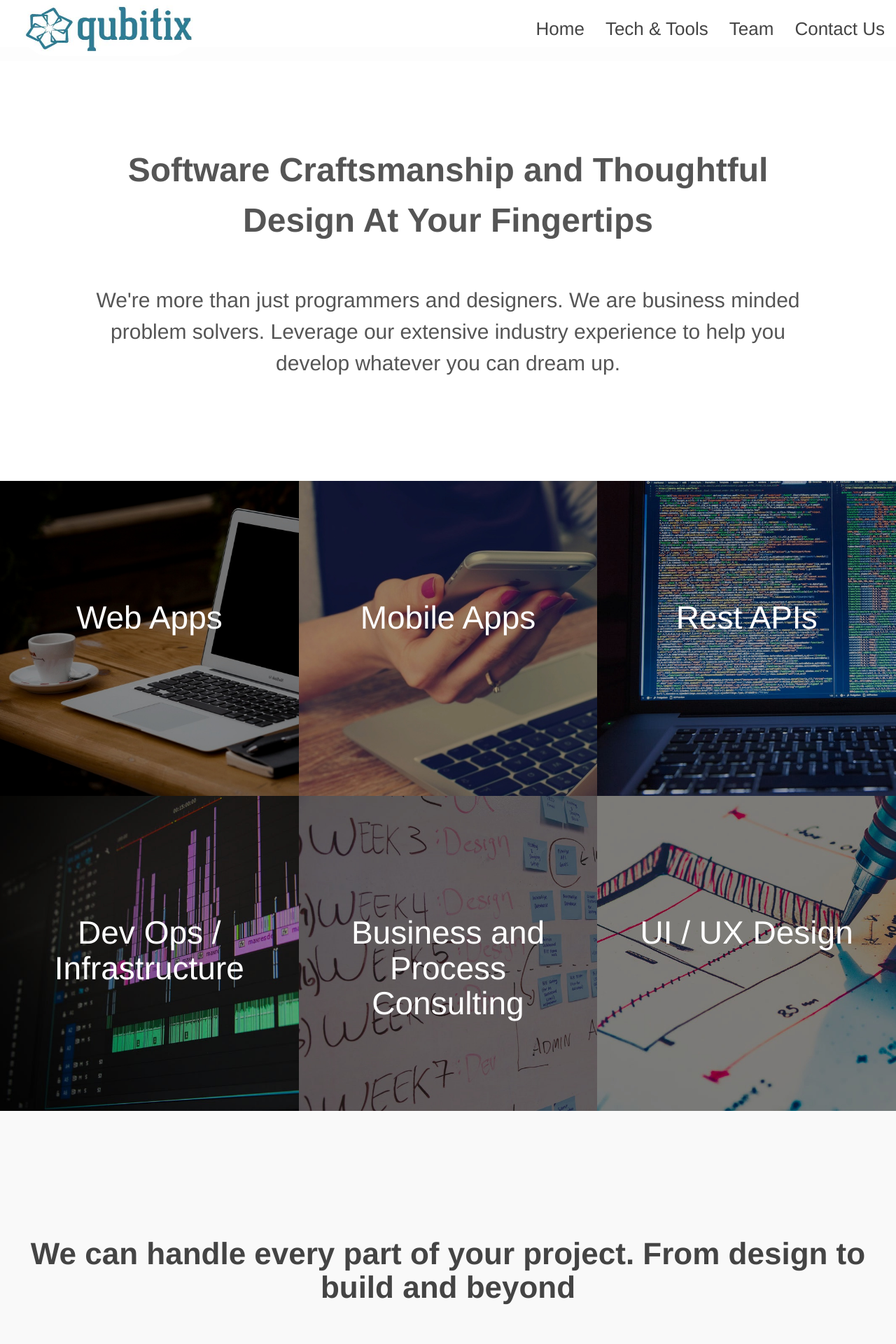
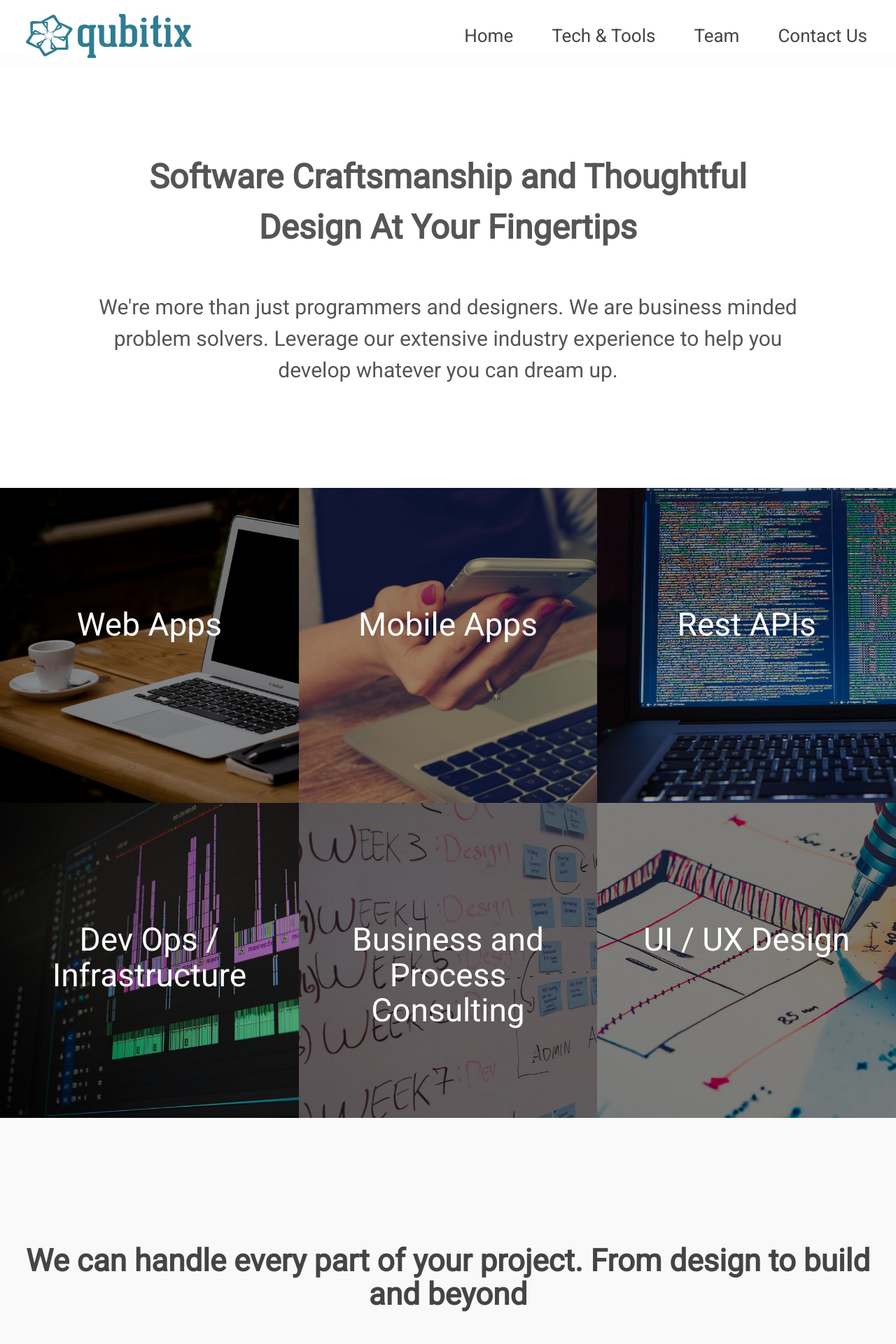
Before and after one commit to Andrew-Max/qubitix, a Jekyll site: the page built from index.html, in a window 1280 px wide. Shown: the top 1920 px of the page at 70% size. Built offline with Jekyll 4.4.1, drawn with Linux system fonts in a browser that asks for light colours; nearby versions of some CDN libraries; some of the changed text lies outside the part shown.

Commit message:
more ui cleanup

```diff
--- a/_includes/content_card_start.html
+++ b/_includes/content_card_start.html
@@ -1,9 +1,9 @@
 <div class="col-{{include.grid}} {{include.type}} {{include.subtype}}">
-  <h2 class='card-title'>{{include.title}}</h2>
-
   <div class="card">
     <div class="card-header">
 
       <img src="/assets/icons/{{include.asset}}.svg" class='service-icon'/>
     </div>
+
+    <h2 class='card-title'>{{include.title}}</h2>
     <div class="card-body">
--- a/_includes/engage_card_end.html
+++ /dev/null
@@ -1,3 +0,0 @@
-    </div>
-  </div>
-</div>
--- a/_includes/engage_card_start.html
+++ /dev/null
@@ -1,10 +0,0 @@
-<div class="col-sm-6 col-xs-12 mode team">
-  <h2 class='card-title'>{{include.title}}</h2>
-
-  <div class="card">
-    <div class="card-header">
-
-      <img src="/assets/icons/{{include.asset}}.svg" class='engage-icon'/>
-    </div>
-
-    <div class="card-body">
--- a/_includes/head.html
+++ b/_includes/head.html
@@ -14,4 +14,6 @@
 
     <!-- Custom CSS -->
     <link rel="stylesheet" href="{{ "/css/main.css" | prepend: site.baseurl }}">
+
+    <link href="https://fonts.googleapis.com/css?family=Roboto" rel="stylesheet">
 </head>
--- a/_includes/principle_card_start.html
+++ b/_includes/principle_card_start.html
@@ -1,6 +1,6 @@
-<div class="col-md-4 col-sm-12 work-card">
+<div class="col-md-4 col-sm-12 work-card {{include.class}}">
 
-  <img src="/assets/icons/{{include.asset}}.svg"
+  <img src="/assets/icons/{{include.asset}}"
     class='principle-icon'
     height="100"
     width="100" />
--- a/_sass/_base.scss
+++ b/_sass/_base.scss
@@ -8,6 +8,10 @@
 dl, dd, ol, ul, figure {
     margin: 0;
     padding: 0;
+}
+
+* {
+  font-family: roboto;
 }
 
 
@@ -220,7 +224,8 @@
     a {
       color: $font-color-dark;
       font-size: 26px;
-      padding-top: 30px;
+      padding-top: 40px;
+      padding-right: 40px;
       text-shadow: none;
 
       &:hover {
@@ -236,6 +241,7 @@
     border-radius: 100px;
     left: 30px;
     position: absolute;
+    margin-top: 10px;
   }
   .header-image {
     width: 100%;
--- a/_sass/_home.scss
+++ b/_sass/_home.scss
@@ -42,13 +42,19 @@
 }
 
 .home.top-level .services {
+  background-color: $light-background;
+
   .cards {
-    background-color: $light-background;
-
+    .card-title {
+      margin: 35px auto 0;
+    }
     .card-title, .card-body {
       color: $font-color-dark;
     }
-
+    .card-body {
+      font-size: 22px;
+      min-height: 275px;
+    }
     .card {
       background: white;
       @media only screen and (max-width: 992px) {
@@ -99,6 +105,7 @@
   }
   .work-card {
     height: 500px;
+    font-size: 24px;
     padding-bottom: 30px;
     color: $font-color-dark;
     text-align: center;
@@ -106,6 +113,18 @@
       border-right: none !important;
       border-left: none !important;
       border-bottom: $principle-border;
+    }
+
+    &.flexible {
+
+      img {
+        margin-top: 20px;
+        height: 125px;
+        width: 125px;
+      }
+      .title {
+        margin-top: 15px;
+      }
     }
     .title {
       margin: 20px 0;
@@ -137,6 +156,9 @@
   background: $light-background;
   padding-bottom: 50px;
 
+  .card-title {
+    margin: 35px auto 0;
+  }
   .card, .card-title {
     color: $font-color-dark;
   }
--- a/index.html
+++ b/index.html
@@ -49,12 +49,20 @@
           title="UI / UX Design" asset="design1a.jpg" %}
         {% include development_card_end.html %}
     </div>
-
-    <div class="row section services">
-      <div class="col-sm-12 header">
-        <h2>We can handle every part of your project. From design to build and beyond</h2>
   </div>
 
+  <div class="section services">
+    <div class="container-fluid">
+
+      <div class="row">
+        <div class="col-sm-12 header">
+          <h2>
+            We can handle every part of your project. From design to build and beyond
+          </h2>
+        </div>
+      </div>
+
+      <div class="row">
         <div class="cards clearfix">
           {% include content_card_start.html
             type='service' subtype='design'
@@ -79,9 +87,10 @@
         </div>
       </div>
     </div>
+  </div>
 
   <div class="section work">
-    <div class="container">
+    <div class="container-fluid">
 
       <div class="row">
         <div class="col-xs-12 header">
@@ -94,33 +103,33 @@
 
 
         {% include principle_card_start.html
-          title="Software Craftsmanship" asset="tool-box" %}
-            <p>Writing software is part art and part science. We are adamant about using best practices like extensive test coverage, a pull request based work flow with careful code reviews, and continuous integration and deployment code to ensure an exceptionally high level of code quality and productivity.</p>
+          title="Software Craftsmanship" asset="tool-box.svg" %}
+            <p>We are adamant about using best practices like extensive test coverage, pull requests with code reviews, and continuous integration and deployment to ensure an exceptionally high level of code quality and productivity.</p>
         {% include principle_card_end.html%}
 
         {% include principle_card_start.html
-          title="Design Thinking" asset="brainstorm" %}
+          title="Design Thinking" asset="brainstorm.svg" %}
             <p>Research, design, build, iterate. These concepts are equally crucial to creating stunning UIs as they are to building reliable and performant software. We take an creative design based approach to every problem we tackle.</p>
         {% include principle_card_end.html%}
 
         {% include principle_card_start.html
-          title="Open Communication" asset="conversation" %}
+          title="Open Communication" asset="conversation.svg" %}
             <p>Communication is the life blood of every project. We understand the importance of keeping multiple open lines of communication and promptly responding to questions and feedback. We hear you. </p>
         {% include principle_card_end.html%}
 
         {% include principle_card_start.html
-          title="Collaboration" asset="network" %}
+          title="Collaboration" asset="network.svg" %}
             <p>Good software is not built in a vacuum and we're not the types to sit in a dark room alone and code. We take a collaborative approach to every project both with our clients and in our internal dev and design processes.</p>
         {% include principle_card_end.html%}
 
         {% include principle_card_start.html
-          title="Sprint Based Agile" asset="planning" %}
+          title="Sprint Based Agile" asset="planning.svg" %}
             <p>No one specific set of development processes is sufficient to orgnanize work on all projects. We do believe however that short (1-3 week) estimated sprints allow us to move fast while allowing sufficient time to re-evaluate scope and change if necessary.</p>
         {% include principle_card_end.html%}
 
         {% include principle_card_start.html
-          title="Flexibility" asset="flexible" %}
-            <p>All of our processes from our open tech stack to our iterative, collaborative approach to design and dev reflect our value that good work and relationships come from flexible teams. We adapt to new circumstances as they come up and to the specific processes that work for each individual client.</p>
+          title="Flexibility" asset="flexible2.png" class="flexible"%}
+            <p>All of our processes stem from our value that good work and relationships come from flexible teams. We adapt to new circumstances as they come up and to the specific processes that work for each individual client.</p>
         {% include principle_card_end.html%}
 
     </div>
@@ -136,19 +145,19 @@
       </div>
 
       <div class="row cards">
-        {% include engage_card_start.html
-          title="Our Team, Your Project" asset="team" %}
+        {% include content_card_start.html
+          title="Our Team, Your Project" asset="team" grid='md-6'%}
 
           <p>We can handle your project from start to scratch with our designers, developers and project managers. You provide the product owner who tells us what to build and we make it happen. We can do this on a fixed bid or hourly basis.</p>
 
-        {% include engage_card_end.html%}
+        {% include content_card_end.html%}
 
-        {% include engage_card_start.html
-          title="Augment Your Team" asset="individual" %}
+        {% include content_card_start.html
+          title="Augment Your Team" asset="individual" grid='md-6'%}
 
           <p>Need to fill a hole on your team with a subject matter expert? We can help with everything from architecture to UI design and everything down in the trenches in between. A team augmentation contract is on an hourly basis.</p>
 
-        {% include engage_card_end.html%}
+        {% include content_card_end.html%}
 
       </div>
     </div>
```
Also changed, not shown: assets/icons/flexible2.png (added). Lines whose indentation alone changed are shown as unchanged.
